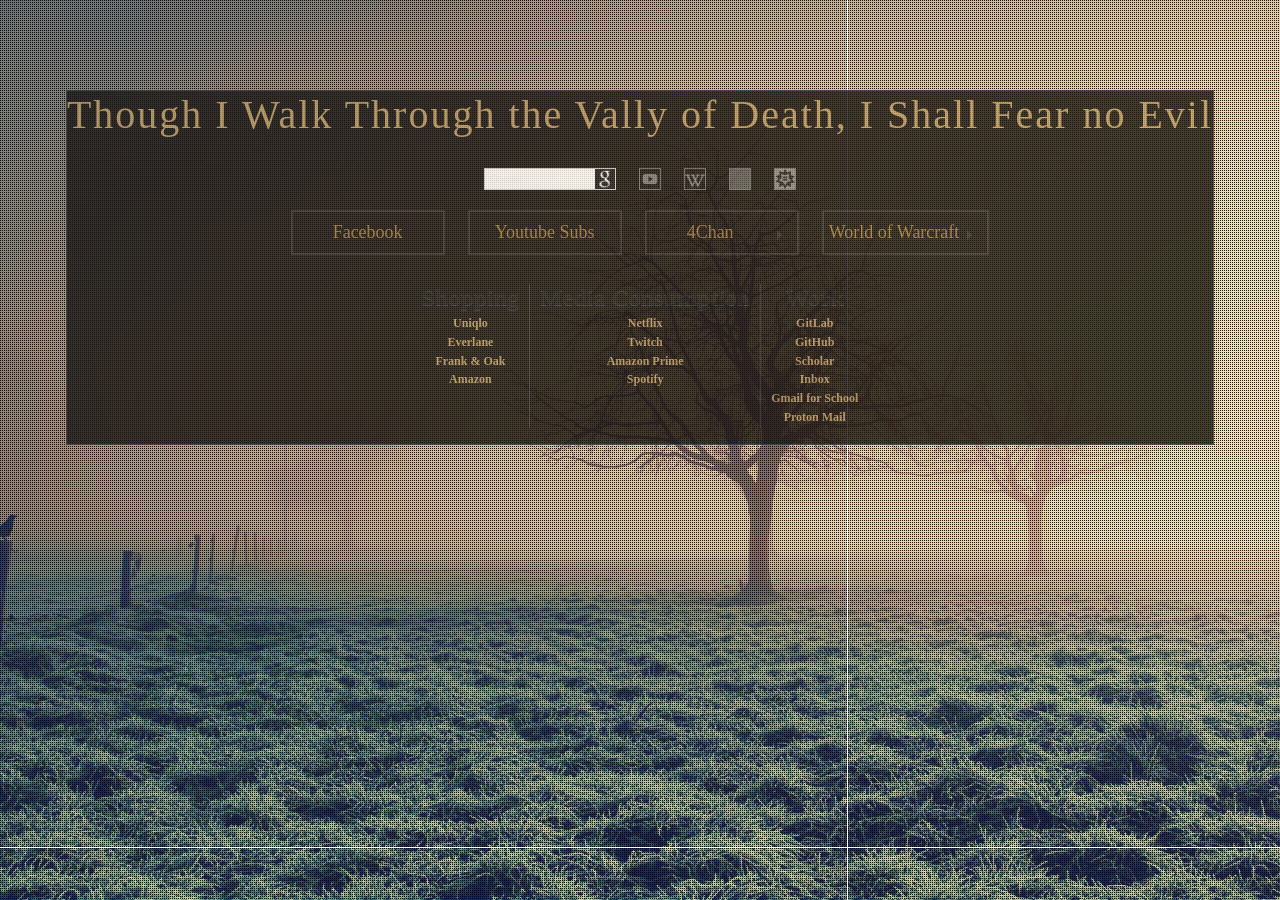
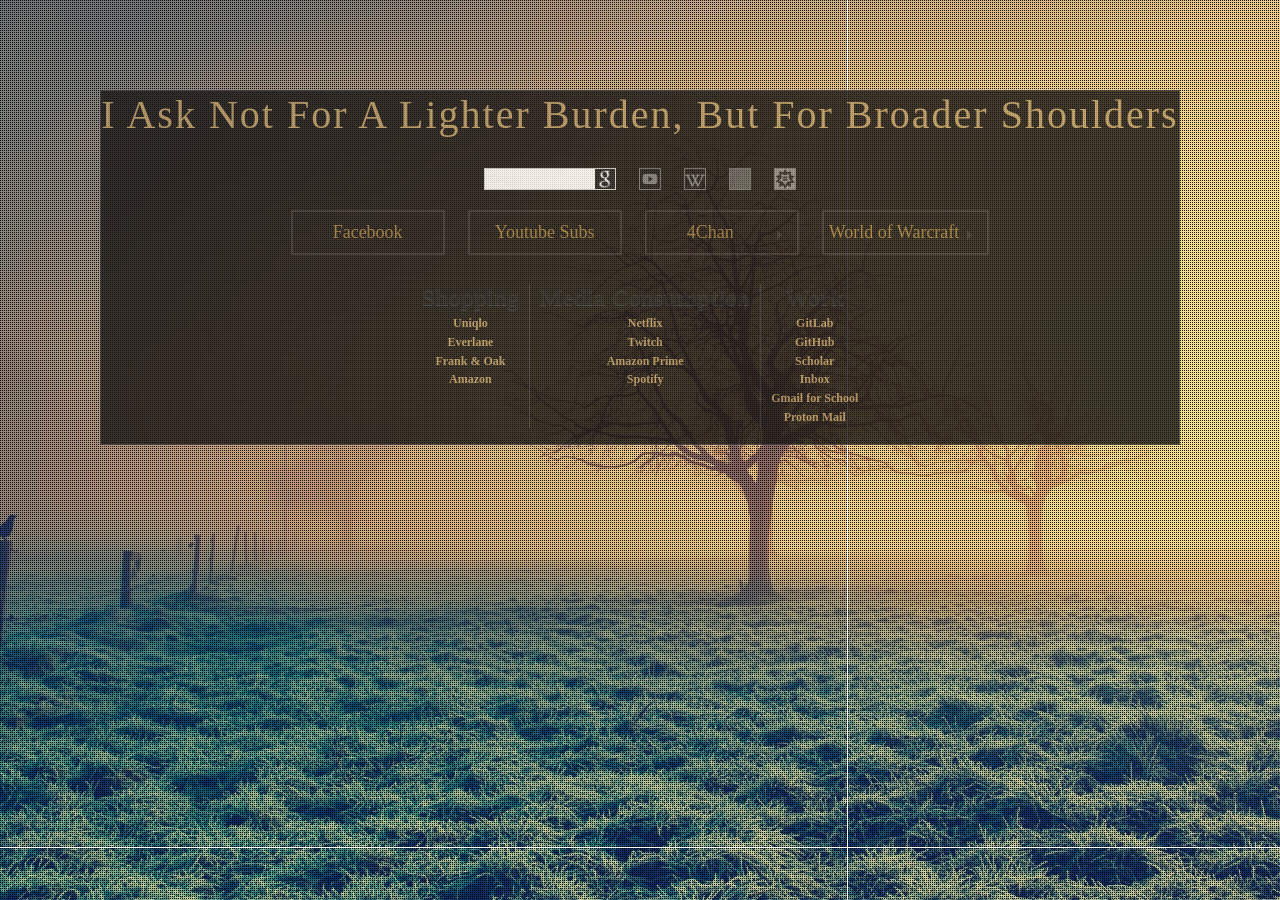
Before and after one commit to LordFluffyPants/LordFluffyPants.github.io, a Jekyll site: the page home.html, which Jekyll copies as it is, in a window 1280 px wide. Built offline with Jekyll 4.4.1, drawn with Linux system fonts in a browser that asks for light colours; grey boxes are pictures that could not be loaded.

Commit message:
New quote

```diff
--- a/home.html
+++ b/home.html
@@ -26,7 +26,7 @@
     <div class="container">
         <main>
             <header>
-                <h1>Though I Walk Through the Vally of Death, I Shall Fear no Evil</h1>
+                <h1>I Ask Not For A Lighter Burden, But For Broader Shoulders</h1>
       					<h2 id="description"></h2>
             </header>
             <section class="searchContainer">
```
